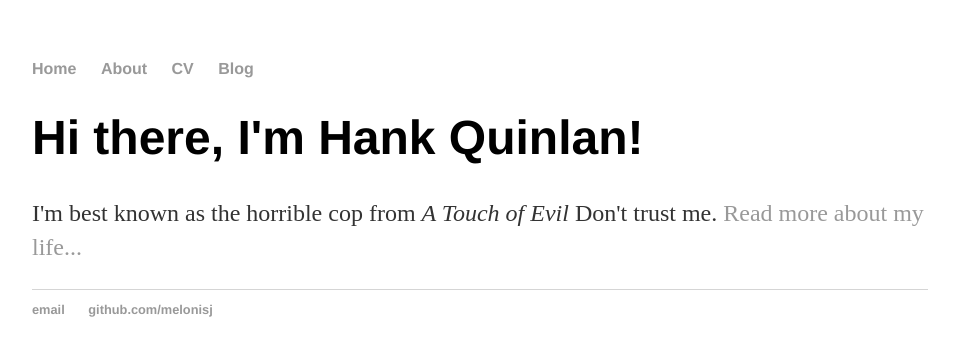
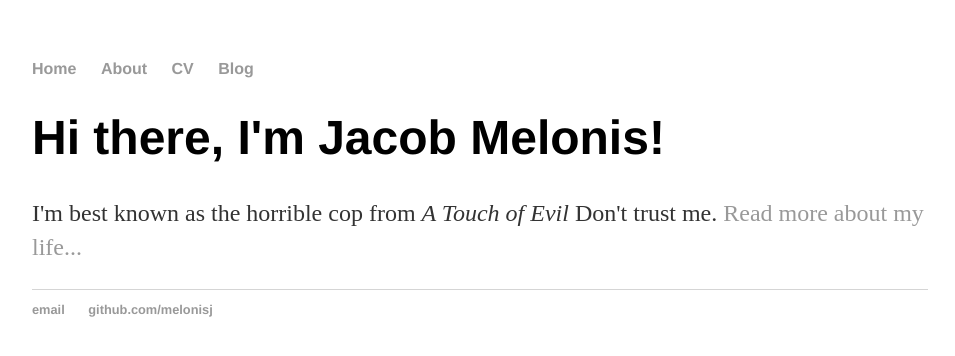
Before and after one commit to melonisj/melonisj.github.io, a Jekyll site: the page built from index.html, in a window 1280 px wide. Shown: the top 356 px of the page, without its empty margins (160-1115 px from the left). Built offline with Jekyll 4.4.1, drawn with Linux system fonts in a browser that asks for light colours.

Commit message:
updated index.html

```diff
--- a/index.html
+++ b/index.html
@@ -1,8 +1,8 @@
 ---
 layout: default
-title: Hank Quinlan, Horrible Cop
+title: Jacob Melonis Portfolio
 ---
 <div class="blurb">
-	<h1>Hi there, I'm Hank Quinlan!</h1>
+	<h1>Hi there, I'm Jacob Melonis!</h1>
 	<p>I'm best known as the horrible cop from <em>A Touch of Evil</em> Don't trust me. <a href="/about">Read more about my life...</a></p>
 </div><!-- /.blurb -->
```
